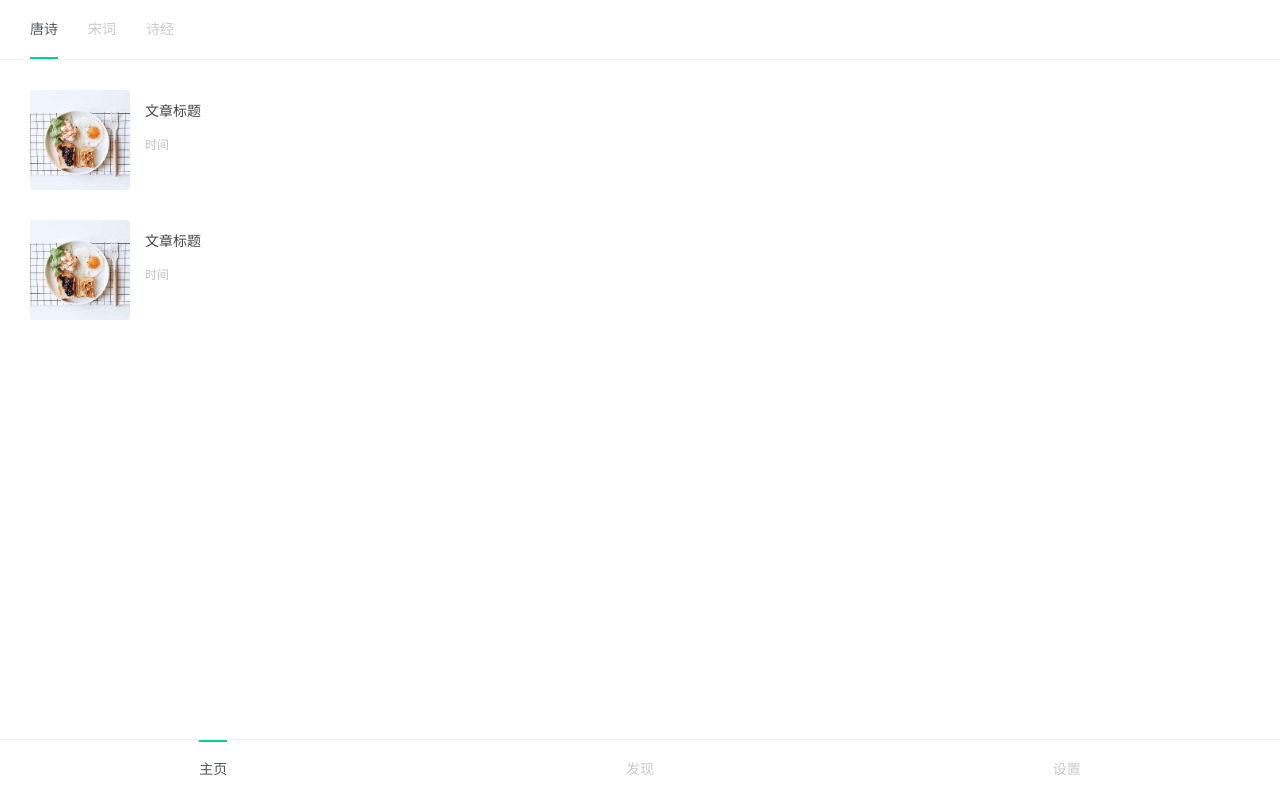
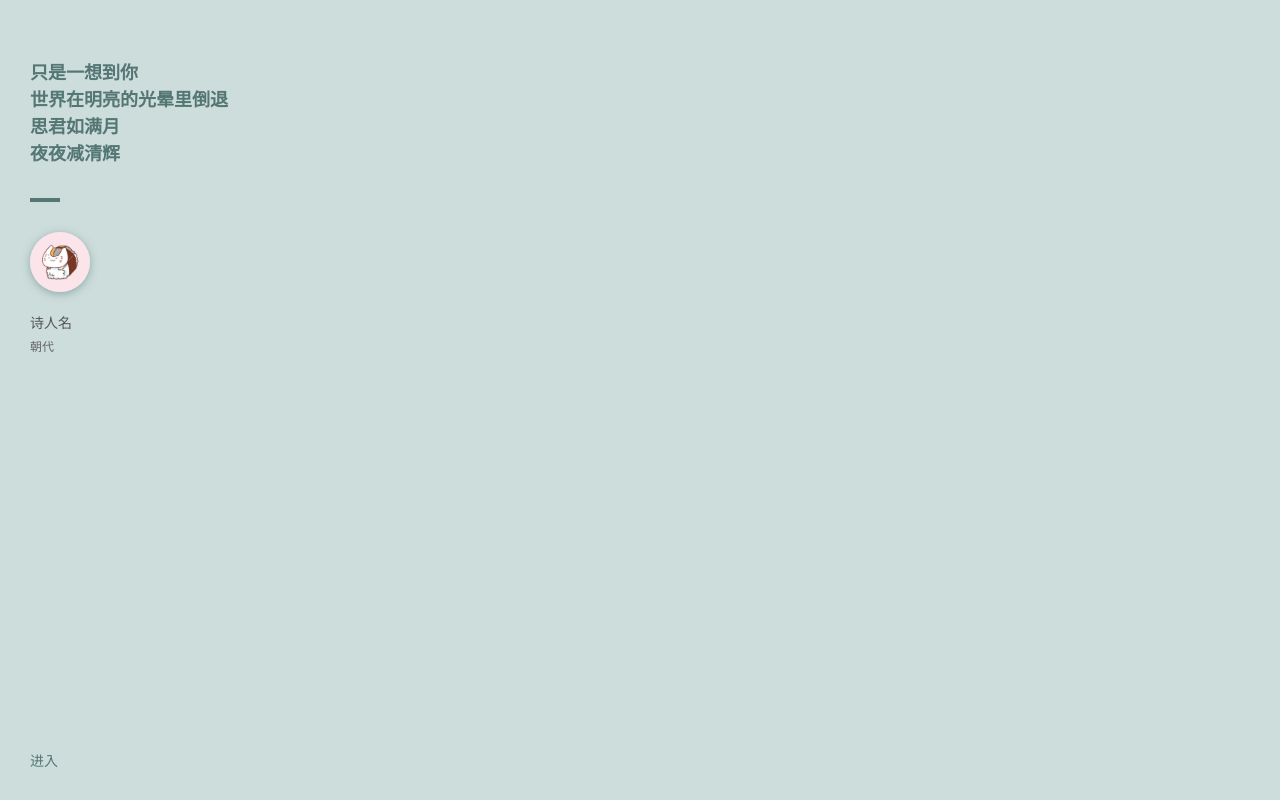
Before and after one commit to foxery/vue-poem, a Vue app: page /#/list in a window 1280 px wide. Built offline with nearby package versions, Linux system fonts and the light colour scheme.

Commit message:
静态页面完成

```diff
--- a/src/App.vue
+++ b/src/App.vue
@@ -14,6 +14,11 @@ export default {
 * {
   box-sizing: border-box;
 }
+html,
+body,
+#app {
+  height: 100%;
+}
 body,
 ul {
   margin: 0;
--- a/src/router/index.js
+++ b/src/router/index.js
@@ -1,17 +1,18 @@
 import Vue from 'vue'
 import Router from 'vue-router'
-import HelloWorld from '@/components/HelloWorld'
 import ListPage from '@/views/ListPage'
 import ListDetail from '@/views/ListDetail'
+import Index from '@/views/Index'
 
 Vue.use(Router)
 
 export default new Router({
+  mode: 'history',//去掉路由中默认的#/
   routes: [
     {
       path: '/',
-      name: 'Hello',
-      component: HelloWorld
+      name: 'index',
+      component: Index
     },
     {
       path: '/list',
--- /dev/null
+++ b/src/views/Index.vue
@@ -0,0 +1,73 @@
+<template>
+  <div class="container">
+      <div class="text">
+          <div>只是一想到你</div>
+          <div>世界在明亮的光晕里倒退</div>
+          <div>思君如满月</div>
+          <div>夜夜减清辉</div>
+      </div>
+      <div class="line"></div>
+      <div class="avatar" style="background-image:url(/src/assets/avatar.jpg);"></div>
+      <div class="info-name">诗人名</div>
+      <div class="info-time">朝代</div>
+      <a href="/list" class="start">进入</a>
+  </div>
+</template>
+
+<script>
+export default {
+  name: "",
+  data() {
+    return {};
+  }
+};
+</script>
+
+<style lang="scss" scoped>
+.container {
+  height: 100%;
+  background-color: #cddddc;
+  padding: 30px;
+}
+.text {
+  font-size: 18px;
+  font-weight: bold;
+  color: #547774;
+  line-height: 1.5;
+  font-family: cursive;
+  margin-top: 30px;
+}
+.line {
+  width: 30px;
+  height: 4px;
+  background-color: #547774;
+  margin-top: 30px;
+}
+.avatar {
+  width: 60px;
+  height: 60px;
+  border-radius: 50%;
+  background-position: center;
+  background-repeat: no-repeat;
+  background-size: cover;
+  box-shadow: 0 2px 9px 0 rgba(#547774, 0.5);
+  margin-top: 30px;
+}
+.info-name {
+  font-size: 14px;
+  color: #555;
+  margin-top: 20px;
+}
+.info-time {
+  font-size: 12px;
+  color: #666;
+  margin-top: 5px;
+}
+.start{
+    font-size: 14px;
+    color: #547774;
+    position: fixed;
+    bottom: 30px;
+    left: 30px;
+}
+</style>
--- a/src/views/ListDetail.vue
+++ b/src/views/ListDetail.vue
@@ -2,15 +2,19 @@
   <div>
       <div class="banner"></div>
       <div class="content">
-          <div>文章标题</div>
-          <div>
-              <div></div>
-              <div>
-                  <div>诗人名</div>
-                  <div>朝代</div>
+          <div class="title">文章标题</div>
+          <div class="info-wrapper">
+              <div class="avatar" style="background-image:url(/src/assets/avatar.jpg);"></div>
+              <div class="info">
+                  <div class="info-name">诗人名</div>
+                  <div class="info-time">朝代</div>
               </div>
           </div>
-          <div>内容</div>
+          <div class="content-text">内容</div>
+      </div>
+      <div class="bottom-bar">
+          <div class="back">返回</div>
+          <div class="handle">收藏</div>
       </div>
   </div>
 </template>
@@ -33,7 +37,75 @@ export default {
   background-size: cover;
   background-image: url(/src/assets/banner.jpg);
 }
-.content{
-    padding: 30px 20px;
+.content {
+  padding: 30px 20px;
+}
+.title {
+  font-size: 16px;
+  font-weight: bold;
+  color: #444;
+}
+.info-wrapper {
+  margin-top: 25px;
+  margin-bottom: 25px;
+}
+.avatar {
+  width: 50px;
+  height: 50px;
+  border-radius: 50%;
+  background-position: center;
+  background-repeat: no-repeat;
+  background-size: cover;
+  display: inline-block;
+  vertical-align: middle;
+}
+.info {
+  display: inline-block;
+  vertical-align: middle;
+  margin-left: 15px;
+}
+.info-name {
+  font-size: 14px;
+  color: #555;
+}
+.info-time {
+  font-size: 12px;
+  color: #666;
+  margin-top: 5px;
+}
+.content-text{
+    font-size: 14px;
+    color: #555;
+}
+.bottom-bar{
+    position: fixed;
+    bottom: 0;
+    left: 0;
+    right: 0;
+    height: 50px;
+    line-height: 50px;
+    border-top: 1px solid #f2f2f2;
+    font-size: 14px;
+    &:before,
+    &:after {
+      content: " ";
+      display: table;
+    }
+    &:after {
+      clear: both;
+    }
+}
+.back{
+    float: left;
+    color: #444;
+    width: 60%;
+    padding-left: 30px;
+}
+.handle{
+    float: left;
+    width:40%;
+    background-color: #00cf88;
+    color: #fff;
+    text-align: center;
 }
 </style>
```
Also changed, not shown: src/assets/avatar.jpg (added).
